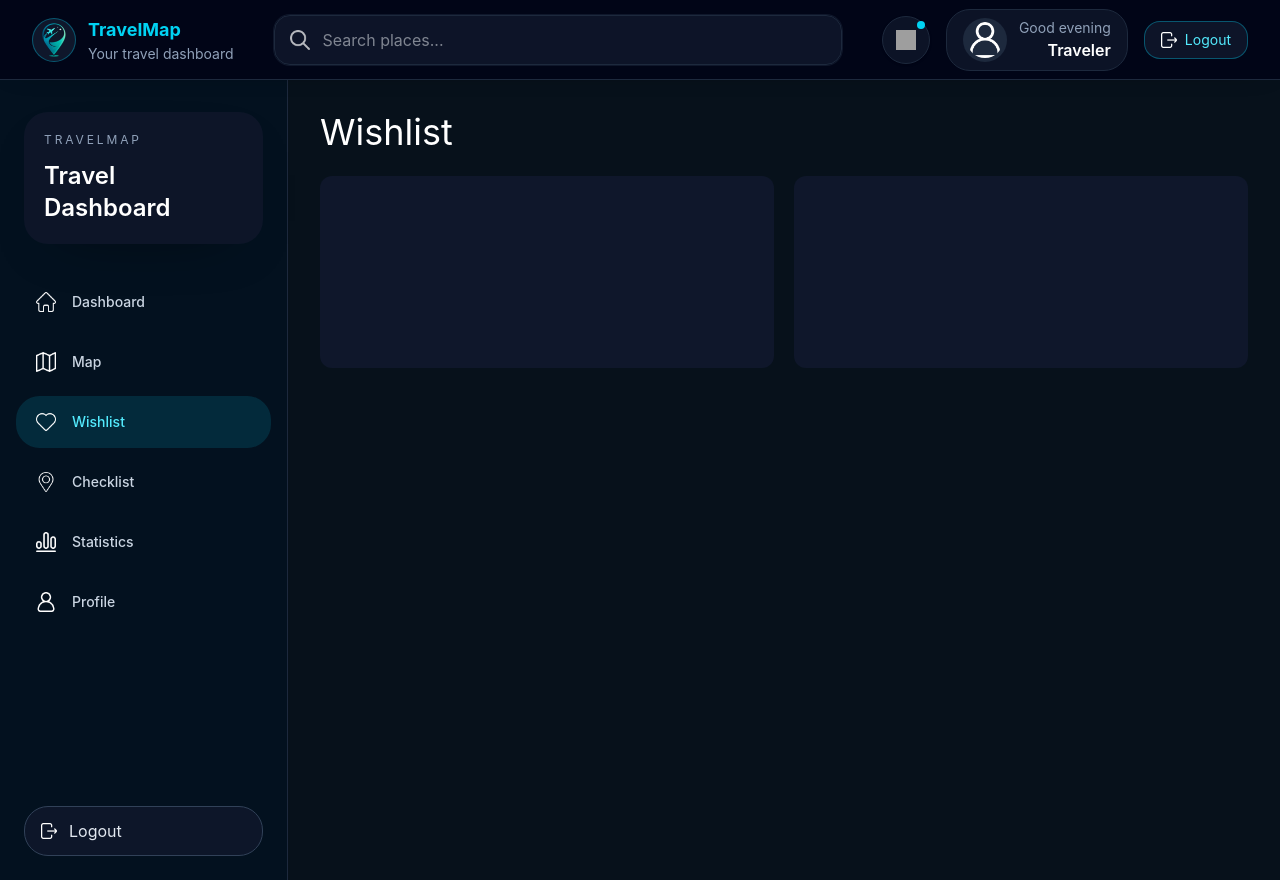
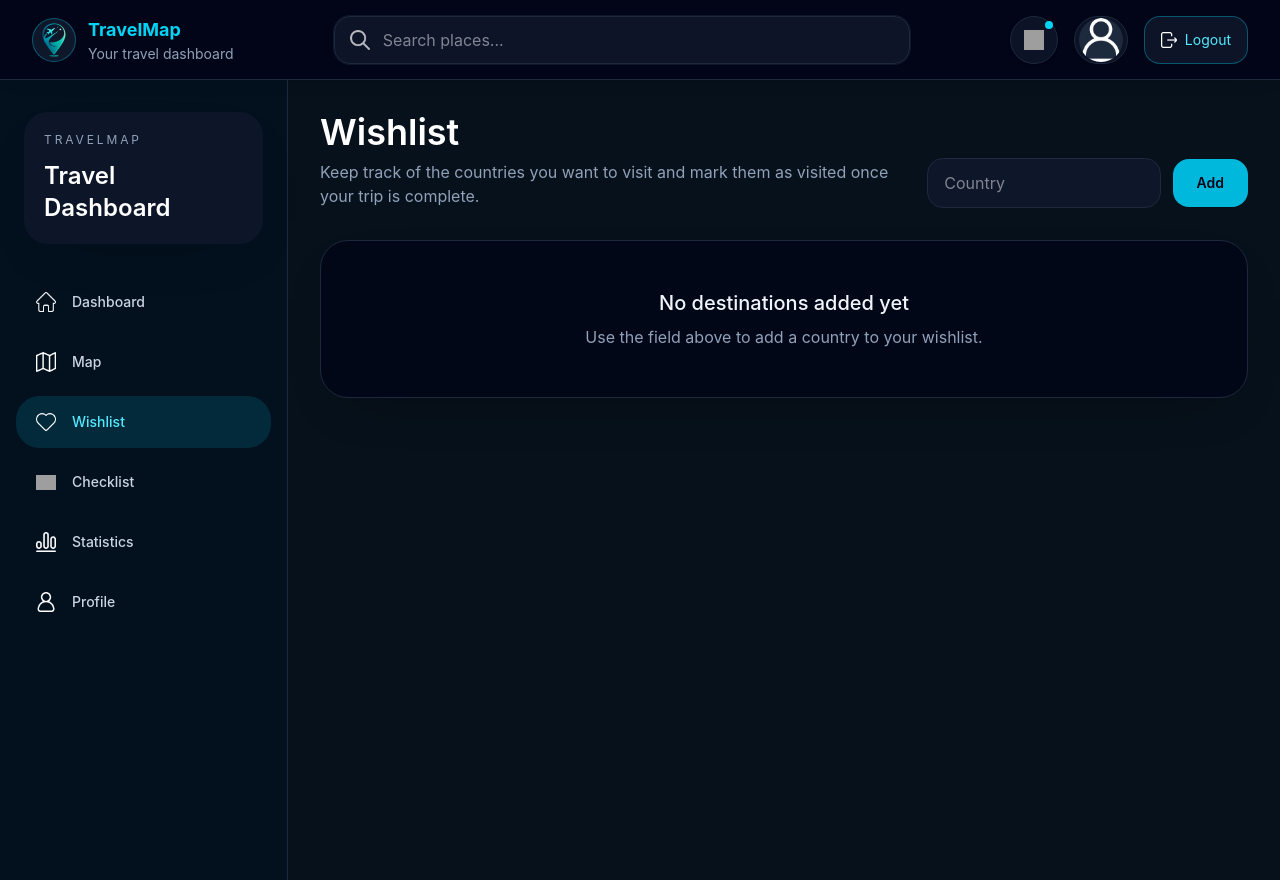
Before and after one commit to Dima387/travel_check-list, a React (Vite) app: page /wishlist in a window 1280 px wide. Built offline with nearby package versions, Linux system fonts and the light colour scheme; grey boxes are pictures that could not be loaded.

Commit message:
added wishlist

```diff
--- a/src/components/Header.jsx
+++ b/src/components/Header.jsx
@@ -31,26 +31,22 @@ export default function Header(){
                     <input
                         type="search"
                         placeholder="Search places..."
-                        className="w-full rounded-2xl border border-slate-800 bg-slate-900/90 px-12 py-3 text-slate-100 outline-none ring-1 ring-slate-900 focus:ring-cyan-500/40"
+                        className="h-12 w-full rounded-2xl border border-slate-800 bg-slate-900/90 px-12 text-slate-100 outline-none ring-1 ring-slate-900 focus:ring-cyan-500/40"
                     />
                 </div>
             </div>
 
-            <div className="flex items-center gap-4">
+            <div className="flex items-center gap-4 h-12">
                 <button className="relative inline-flex h-12 w-12 items-center justify-center rounded-full bg-slate-900/80 border border-slate-800 shadow-sm">
                     <img src="/img/notification.png" alt="Notifications" className="h-5 w-5" />
                     <span className="absolute right-1 top-1 h-2 w-2 rounded-full bg-cyan-400"></span>
                 </button>
-                <div className="flex items-center gap-3 rounded-3xl bg-slate-900/80 border border-slate-800 px-4 py-2">
-                    <img src="/img/user.png" alt="User avatar" className="h-11 w-11 rounded-full bg-slate-800 p-1" />
-                    <div className="text-right">
-                        <p className="text-sm text-slate-400">Good evening</p>
-                        <p className="text-white font-semibold">Traveler</p>
-                    </div>
+                <div className="flex h-12 items-center rounded-full bg-slate-900/80 border border-slate-800 p-1">
+                    <img src="/img/user.png" alt="User avatar" className="h-11 w-11 rounded-full bg-slate-800" />
                 </div>
                 <button
                     onClick={handleLogout}
-                    className="rounded-2xl border border-cyan-500/40 bg-slate-900/90 px-4 py-2 text-sm text-cyan-300 hover:bg-slate-800"
+                    className="inline-flex h-12 items-center rounded-2xl border border-cyan-500/40 bg-slate-900/90 px-4 text-sm text-cyan-300 hover:bg-slate-800"
                 >
                     <img src="/img/exit.png" alt="Logout" className="inline h-4 w-4 align-text-bottom mr-2" />
                     Logout
--- a/src/components/Sidebar.jsx
+++ b/src/components/Sidebar.jsx
@@ -11,7 +11,7 @@ export default function Sidebar() {
         { title: "Dashboard", path: "/dashboard", icon: "/img/home.png" },
         { title: "Map", path: "/map", icon: "/img/map.png" },
         { title: "Wishlist", path: "/wishlist", icon: "/img/favourite.png" },
-        { title: "Checklist", path: "/checklists", icon: "/img/pin.png" },
+        { title: "Checklist", path: "/checklists", icon: "/img/clipboard.png" },
         { title: "Statistics", path: "/statistics", icon: "/img/statistics.png" },
         { title: "Profile", path: "/profile", icon: "/img/user.png" }
     ]
@@ -48,7 +48,7 @@ export default function Sidebar() {
                 </nav>
             </div>
 
-            <div className="px-6 pb-6 pt-4">
+            {/* <div className="px-6 pb-6 pt-4">
                 <button
                     onClick={handleLogout}
                     className="w-full rounded-3xl border border-slate-700 bg-slate-900/90 px-4 py-3 flex items-center gap-3 text-left text-slate-200 hover:bg-slate-800"
@@ -56,7 +56,7 @@ export default function Sidebar() {
                     <img src="/img/exit.png" alt="Logout icon" className="h-4 w-4" />
                     Logout
                 </button>
-            </div>
+            </div> */}
         </aside>
 
     )
--- /dev/null
+++ b/src/hooks/UseWishlist.js
@@ -0,0 +1,20 @@
+import {useState,useEffect} from "react"
+
+export default function useWishlist(){
+
+    const[wishlist, setWishlist]=useState([])
+
+    useEffect(()=>{
+        const saved=localStorage.getItem("wishlist")
+        if(saved){
+            setWishlist(JSON.parse(saved))
+        }
+    },[])
+
+    useEffect(()=>{
+        localStorage.setItem("wishlist", JSON.stringify(wishlist))
+    },[wishlist])
+
+    return{wishlist, setWishlist}
+
+}
--- a/src/pages/Wishlist.jsx
+++ b/src/pages/Wishlist.jsx
@@ -1,16 +1,92 @@
 import MainLayout from "../layouts/MainLayout"
+import useWishlist from "../hooks/useWishlist"
+import {useState} from "react"
 
 export default function Wishlist(){
 
-return(
+    const{wishlist, setWishlist}=useWishlist()
+    const[country, setCountry]=useState("")
 
-    <MainLayout>
-        <h1 className="text-4xl mb-6">Wishlist</h1>
-        <div className="grid grid-cols-2 gap-5">
-            <div className="bg-slate-900 h-48 rounded-xl"/>
-            <div className="bg-slate-900 h-48 rounded-xl"/>
-        </div>
-    </MainLayout>
+    const addPlace=(e)=>{
+        e.preventDefault()
+        if(!country)return
+        const newPlace={id:Date.now(), country, status:"wishlist"}
+        setWishlist([...wishlist, newPlace])
+        setCountry("")
+    }
 
-)
+    const removePlace=(id)=>{
+        setWishlist(wishlist.filter((place)=>place.id!==id))
+    }
+
+    const toggleVisited=(id)=>{
+        setWishlist(wishlist.map((place)=>
+            place.id===id
+                ? {...place, status: place.status === "visited" ? "wishlist" : "visited"}
+                : place
+        ))
+    }
+
+    return(
+
+        <MainLayout>
+            <div className="flex flex-col gap-8">
+                <div className="flex flex-col gap-6 xl:flex-row xl:items-end xl:justify-between">
+                    <div>
+                        <h1 className="text-4xl font-semibold text-white mb-2">Wishlist</h1>
+                        <p className="text-slate-400 max-w-2xl">Keep track of the countries you want to visit and mark them as visited once your trip is complete.</p>
+                    </div>
+
+                    <form onSubmit={addPlace} className="flex flex-col gap-3 sm:flex-row sm:items-center w-full sm:w-auto">
+                        <input
+                            placeholder="Country"
+                            value={country}
+                            onChange={(e)=>setCountry(e.target.value)}
+                            className="w-full rounded-2xl border border-slate-800 bg-slate-900/90 px-4 py-3 text-slate-100 outline-none focus:border-cyan-500 focus:ring-2 focus:ring-cyan-500/20"
+                        />
+                        <button className="h-12 rounded-2xl bg-cyan-500 px-6 text-sm font-semibold text-slate-950 transition hover:bg-cyan-400">
+                            Add
+                        </button>
+                    </form>
+                </div>
+
+                {wishlist.length===0 ? (
+                    <div className="rounded-[28px] border border-slate-800 bg-slate-950/90 p-12 text-center text-slate-400 shadow-[0_20px_60px_-40px_rgba(0,0,0,0.8)]">
+                        <p className="text-xl font-medium text-slate-100 mb-2">No destinations added yet</p>
+                        <p>Use the field above to add a country to your wishlist.</p>
+                    </div>
+                ) : (
+                    <div className="grid gap-4">
+                        {wishlist.map((place)=>(
+                            <div key={place.id} className="rounded-[28px] border border-slate-800 bg-slate-900/95 p-6 shadow-sm transition hover:-translate-y-0.5 hover:shadow-lg">
+                                <div className="flex flex-col gap-4 sm:flex-row sm:items-center sm:justify-between">
+                                    <div>
+                                        <h2 className="text-2xl font-semibold text-white">{place.country}</h2>
+                                        <span className={`inline-flex rounded-full px-3 py-1 text-xs font-medium uppercase tracking-[0.24em] ${place.status === "visited" ? "bg-emerald-500/10 text-emerald-300 border border-emerald-500/20" : "bg-slate-800 text-slate-300 border border-slate-700"}`}>
+                                            {place.status}
+                                        </span>
+                                    </div>
+
+                                    <div className="flex flex-wrap gap-3">
+                                        <button
+                                            onClick={()=>toggleVisited(place.id)}
+                                            className="inline-flex h-11 items-center justify-center rounded-2xl bg-emerald-500/10 px-4 text-sm font-semibold text-emerald-200 transition hover:bg-emerald-500/20"
+                                        >
+                                            {place.status === "visited" ? "Mark unvisited" : "Mark visited"}
+                                        </button>
+                                        <button
+                                            onClick={()=>removePlace(place.id)}
+                                            className="inline-flex h-11 items-center justify-center rounded-2xl bg-red-500/10 px-4 text-sm font-semibold text-red-300 transition hover:bg-red-500/20"
+                                        >
+                                            Delete
+                                        </button>
+                                    </div>
+                                </div>
+                            </div>
+                        ))}
+                    </div>
+                )}
+            </div>
+        </MainLayout>
+    )
 }
```
Also changed, not shown: src/components/ChecklistCard.jsx (added), src/components/ChecklistItem.jsx (added), src/components/EmptyState.jsx (added), src/components/WishlistCard.jsx (added), src/data/wishlistData.js (added), 1 other file (tests, documents, lock files or other folders).
